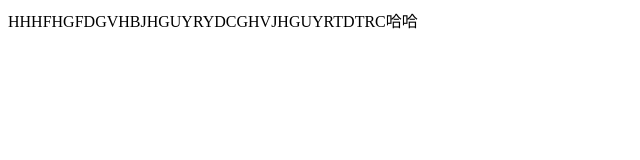
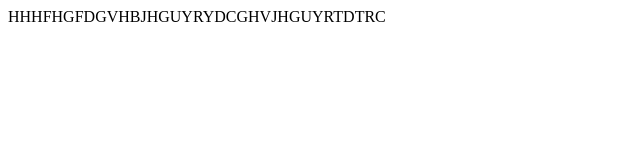
Before and after one commit to QinTao1314/TEXT, a plain HTML site: page index.html in a window 1280 px wide. Shown: the whole page, without its empty margins (0-640 px from the left). Drawn offline with Linux system fonts and the light colour scheme.

Commit message:
去掉哈哈

```diff
--- a/index.html
+++ b/index.html
@@ -5,6 +5,6 @@
 		<title></title>
 	</head>
 	<body>
-		HHHFHGFDGVHBJHGUYRYDCGHVJHGUYRTDTRC哈哈
+		HHHFHGFDGVHBJHGUYRYDCGHVJHGUYRTDTRC
 	</body>
 </html>
```
